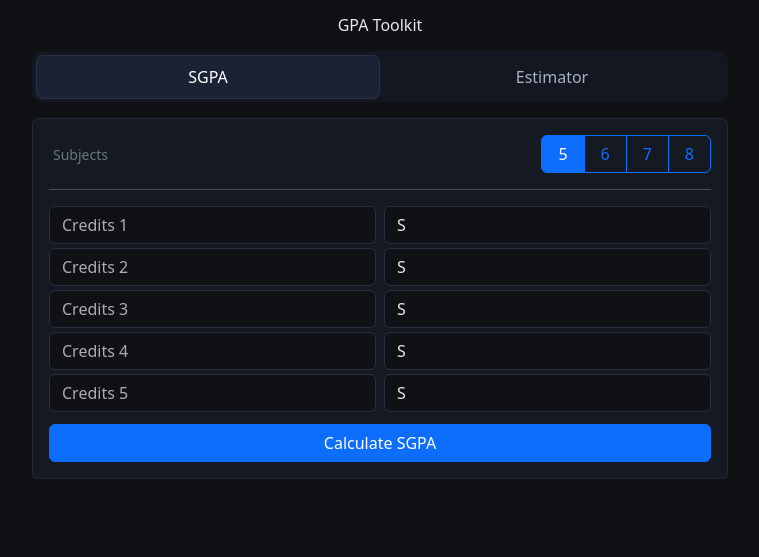
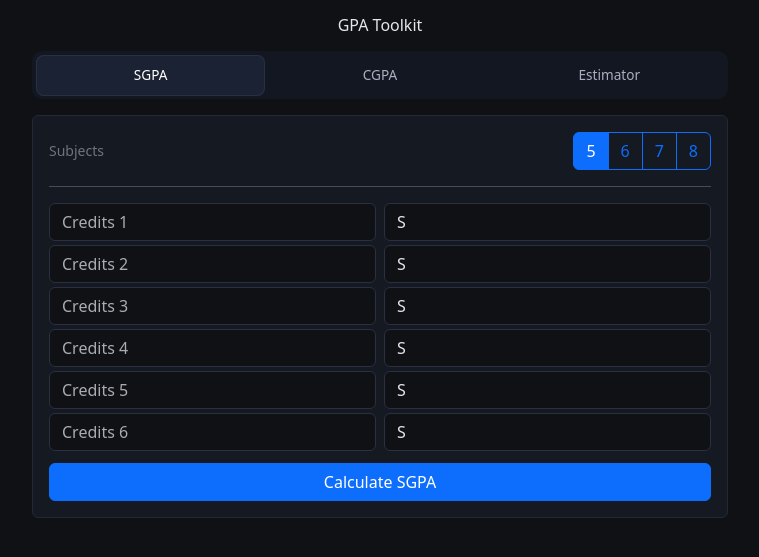
Before and after one commit to vamshi-afk/cgpa-calculator, a Flask app: page / in a window 1280 px wide. Shown: the top 557 px of the page, without its empty margins (260-1019 px from the left). Run offline with Flask 3, Linux system fonts and the light colour scheme.

Commit message:
Refactor index.html for improved tab functionality

```diff
--- a/templates/index.html
+++ b/templates/index.html
@@ -6,55 +6,21 @@
 <title>GPA Toolkit</title>
 
 <link href="https://cdn.jsdelivr.net/npm/bootstrap@5.3.3/dist/css/bootstrap.min.css" rel="stylesheet">
-<script src="https://cdn.jsdelivr.net/npm/bootstrap@5.3.3/dist/js/bootstrap.bundle.min.js"></script>
 
 <style>
-body { background:#0f1115; color:#e6e6e6; }
-.container { max-width:720px; }
-
-.card {
-  background:#151922;
-  border:1px solid #232838;
-}
-
-.nav-tabs {
-  border:none;
-  background:#121722;
-  border-radius:10px;
-  padding:4px;
-}
-.nav-tabs .nav-item { width:50%; }
-
-.nav-tabs .nav-link {
-  border:none;
-  border-radius:8px;
-  color:#aab0c0;
-  padding:10px 0;
-}
-.nav-tabs .nav-link.active {
-  background:#1b2233;
-  color:#fff;
-  box-shadow:inset 0 0 0 1px #2a3042;
-}
-
-.form-control, .form-select {
-  background:#0f1115;
-  border:1px solid #2a3042;
-  color:#e6e6e6;
-}
-.form-control:focus, .form-select:focus {
-  border-color:#4c7dff;
-  box-shadow:none;
-}
-
-.alert-success { background:#143022; border:none; color:#6ee7b7; }
-.alert-info { background:#10263f; border:none; color:#7dd3fc; }
-
-.tab-pane:not(.show) { display:none; }
-
-@media (max-width:576px){
-  .container { padding:8px; }
-}
+body{background:#0f1115;color:#e6e6e6;}
+.container{max-width:720px;}
+.card{background:#151922;border:1px solid #232838;}
+.nav-tabs{border:none;background:#121722;border-radius:10px;padding:4px;}
+.nav-tabs .nav-item{width:33.33%;}
+.nav-tabs .nav-link{border:none;border-radius:8px;color:#aab0c0;padding:10px 0;font-size:0.85rem;}
+.nav-tabs .nav-link.active{background:#1b2233;color:#fff;box-shadow:inset 0 0 0 1px #2a3042;}
+.form-control,.form-select{background:#0f1115;border:1px solid #2a3042;color:#e6e6e6;}
+.form-control:focus,.form-select:focus{border-color:#4c7dff;box-shadow:none;}
+.alert-success{background:#143022;border:none;color:#6ee7b7;}
+.alert-info{background:#10263f;border:none;color:#7dd3fc;}
+.alert-warning{background:#1f1a09;border:none;color:#fcd34d;}
+.tab-pane:not(.show){display:none;}
 </style>
 </head>
 
@@ -64,142 +30,196 @@ body { background:#0f1115; color:#e6e6e6; }
 
 <h6 class="text-center mb-3">GPA Toolkit</h6>
 
-<!-- Tabs -->
 <ul class="nav nav-tabs nav-fill mb-3">
 <li class="nav-item">
-    <button class="nav-link {% if active_tab=='sgpa' %}active{% endif %}"
-            data-bs-toggle="tab" data-bs-target="#sgpa">SGPA</button>
+<button class="nav-link active" onclick="switchTab(event,'sgpa')">SGPA</button>
 </li>
 <li class="nav-item">
-    <button class="nav-link {% if active_tab=='estimator' %}active{% endif %}"
-            data-bs-toggle="tab" data-bs-target="#estimator">Estimator</button>
+<button class="nav-link" onclick="switchTab(event,'cgpa')">CGPA</button>
+</li>
+<li class="nav-item">
+<button class="nav-link" onclick="switchTab(event,'estimator')">Estimator</button>
 </li>
 </ul>
 
-<div class="tab-content">
-
-<!-- SGPA -->
-<div class="tab-pane fade {% if active_tab=='sgpa' %}show active{% endif %}" id="sgpa">
-<div class="card"><div class="card-body">
-
-<form method="POST" action="/sgpa">
+<!-- ================= SGPA TAB ================= -->
+<div id="sgpaTab" class="card">
+<div class="card-body">
 
 <div class="d-flex justify-content-between align-items-center mb-2">
+<small class="text-secondary">Subjects</small>
 
-  <div class="ps-1">
-    <small class="text-secondary">Subjects</small>
+<div class="btn-group" role="group">
+
+<input type="radio" class="btn-check" name="subjectCount" id="sub5" checked>
+<label class="btn btn-outline-primary" for="sub5" onclick="setSubjects(5)">5</label>
+
+<input type="radio" class="btn-check" name="subjectCount" id="sub6">
+<label class="btn btn-outline-primary" for="sub6" onclick="setSubjects(6)">6</label>
+
+<input type="radio" class="btn-check" name="subjectCount" id="sub7">
+<label class="btn btn-outline-primary" for="sub7" onclick="setSubjects(7)">7</label>
+
+<input type="radio" class="btn-check" name="subjectCount" id="sub8">
+<label class="btn btn-outline-primary" for="sub8" onclick="setSubjects(8)">8</label>
+
 </div>
 
-<div class="btn-group">
-
-{% for n in range(5,9) %}
-<input type="radio" class="btn-check" name="subject_count"
-       id="sub{{n}}" {% if n==5 %}checked{% endif %}
-       onclick="generateSubjects({{n}})">
-<label class="btn btn-outline-primary px-3" for="sub{{n}}">{{n}}</label>
-{% endfor %}
-</div>
 </div>
 
 <hr>
 
 <div id="subjects"></div>
 
-<button class="btn btn-primary w-100 mt-2">Calculate SGPA</button>
-</form>
+<button class="btn btn-primary w-100 mt-2" onclick="calculateSGPA()">Calculate SGPA</button>
 
-{% if sgpa %}
-<div class="alert alert-success mt-3 d-flex justify-content-between">
-  <small>Your SGPA</small>
-  <strong>{{ sgpa }}</strong>
-</div>
-{% endif %}
-
-</div></div>
-</div>
-
-<!-- ESTIMATOR -->
-<div class="tab-pane fade {% if active_tab=='estimator' %}show active{% endif %}" id="estimator">
-<div class="card"><div class="card-body">
-
-<form method="POST" action="/estimator">
-
-<input type="number" step="0.01" name="current_cgpa" class="form-control mb-2"
-       placeholder="Current CGPA" value="{{ est_current_cgpa }}" required>
-
-<input type="number" step="1" name="current_credits" class="form-control mb-2"
-       placeholder="Total Credits" value="{{ est_current_credits }}" required>
-
-<input type="number" step="1" name="sem_credits" class="form-control mb-2"
-       placeholder="Semester Credits" value="{{ est_sem_credits }}" required>
-
-<input type="number" step="0.01" name="target_cgpa" class="form-control mb-2"
-       placeholder="Target CGPA" value="{{ est_target_cgpa }}" required>
-
-<button class="btn btn-success w-100">Required SGPA</button>
-</form>
-
-{% if required_sgpa %}
-<div class="alert alert-info mt-3">
-  <strong>{{ required_sgpa }}</strong><br>
-  <small>{{ message }}</small>
-</div>
-{% endif %}
-
-</div></div>
-</div>
+<div id="sgpaResult" class="alert alert-success mt-3 d-none"></div>
 
 </div>
 </div>
 
+<!-- ================= CGPA TAB ================= -->
+<div id="cgpaTab" class="card d-none">
+<div class="card-body">
+
+<input id="cgpaCurrentCgpa" type="number" step="0.01" class="form-control mb-2" placeholder="Current CGPA">
+<input id="cgpaCurrentCredits" type="number" step="1" class="form-control mb-2" placeholder="Total Credits So Far">
+<input id="cgpaSemCredits" type="number" step="1" class="form-control mb-2" placeholder="Semester Credits">
+<input id="cgpaSemSgpa" type="number" step="0.001" class="form-control mb-2" placeholder="Semester SGPA">
+
+<button class="btn btn-warning w-100" onclick="calculateCGPA()">Calculate CGPA</button>
+
+<div id="cgpaResult" class="alert alert-warning mt-3 d-none"></div>
+
+</div>
+</div>
+
+<!-- ================= ESTIMATOR TAB ================= -->
+<div id="estimatorTab" class="card d-none">
+<div class="card-body">
+
+<input id="currentCgpa" type="number" step="0.01" class="form-control mb-2" placeholder="Current CGPA">
+<input id="currentCredits" type="number" step="1" class="form-control mb-2" placeholder="Total Credits">
+<input id="semCredits" type="number" step="1" class="form-control mb-2" placeholder="Semester Credits">
+<input id="targetCgpa" type="number" step="0.01" class="form-control mb-2" placeholder="Target CGPA">
+
+<button class="btn btn-success w-100" onclick="calculateEstimator()">Required SGPA</button>
+
+<div id="estimatorResult" class="alert alert-info mt-3 d-none"></div>
+
+</div>
+</div>
+
+</div>
+
 <script>
-function generateSubjects(count, oldCredits=[], oldGrades=[]) {
+const gradePoints={S:10,"A+":9,A:8,"B+":7,B:6,C:5,D:2,E:1,NC:0};
+
+// ================= TAB SWITCH =================
+function switchTab(e,tab){
+document.querySelectorAll(".nav-link").forEach(t=>t.classList.remove("active"));
+e.target.classList.add("active");
+
+document.getElementById("sgpaTab").classList.toggle("d-none",tab!=="sgpa");
+document.getElementById("cgpaTab").classList.toggle("d-none",tab!=="cgpa");
+document.getElementById("estimatorTab").classList.toggle("d-none",tab!=="estimator");
+
+localStorage.setItem("activeTab",tab);
+}
+
+// ================= SUBJECT GENERATOR =================
+function setSubjects(n){
 const container=document.getElementById("subjects");
 container.innerHTML="";
-  const grades=["S","A+","A","B+","B","C","P","D","E","NC"];
-
-  for(let i=0;i<count;i++){
+for(let i=1;i<=n;i++){
 container.innerHTML+=`
 <div class="row g-2 mb-1">
 <div class="col-6">
-        <input type="number" step="1" name="credits" class="form-control"
-               placeholder="Credits ${i+1}" value="${oldCredits[i]||''}" required>
+<input type="number" class="form-control credits" placeholder="Credits ${i}" step="1">
 </div>
 <div class="col-6">
-        <select name="grade" class="form-select">
-          ${grades.map(g=>`<option ${g===oldGrades[i]?"selected":""}>${g}</option>`).join("")}
+<select class="form-select grades">
+<option>S</option><option>A+</option><option>A</option>
+<option>B+</option><option>B</option><option>C</option>
+<option>D</option><option>E</option><option>NC</option>
 </select>
 </div>
 </div>`;
 }
 }
 
-document.addEventListener("DOMContentLoaded",()=>{
-  const nav=performance.getEntriesByType("navigation")[0]?.type;
+// ================= SGPA =================
+function calculateSGPA(){
+const credits=[...document.querySelectorAll(".credits")].map(x=>parseFloat(x.value)||0);
+const grades=[...document.querySelectorAll(".grades")].map(x=>gradePoints[x.value]);
 
-  if(nav==="reload"){
-    document.querySelectorAll("form").forEach(f=>f.reset());
-    document.getElementById("subjects").innerHTML="";
-    generateSubjects(5);
-    return;
+let totalP=0,totalC=0;
+for(let i=0;i<credits.length;i++){
+totalP+=credits[i]*grades[i];
+totalC+=credits[i];
+}
+if(!totalC)return;
+
+const sgpa=(totalP/totalC).toFixed(3);
+const box=document.getElementById("sgpaResult");
+box.innerHTML=`<small>Your SGPA</small><strong class="float-end">${sgpa}</strong>`;
+box.classList.remove("d-none");
 }
 
-  const oldCredits={{ old_credits|tojson if old_credits else 'null' }};
-  const oldGrades={{ old_grades|tojson if old_grades else 'null' }};
+// ================= CGPA =================
+function calculateCGPA(){
+const prevCgpa=parseFloat(document.getElementById("cgpaCurrentCgpa").value);
+const prevCredits=parseFloat(document.getElementById("cgpaCurrentCredits").value);
+const semCredits=parseFloat(document.getElementById("cgpaSemCredits").value);
+const semSgpa=parseFloat(document.getElementById("cgpaSemSgpa").value);
 
-  if(oldCredits) generateSubjects(oldCredits.length,oldCredits,oldGrades);
-  else generateSubjects(5);
+if(!prevCgpa||!prevCredits||!semCredits||!semSgpa)return;
 
-  // Keep tab in URL
-  document.querySelectorAll('[data-bs-toggle="tab"]').forEach(tab=>{
-    tab.addEventListener('shown.bs.tab',e=>{
-      const id=e.target.dataset.bsTarget.replace("#","");
-      const url=new URL(window.location);
-      url.searchParams.set("tab",id);
-      history.replaceState(null,"",url);
-    });
-  });
-});
+const newCgpa=((prevCgpa*prevCredits)+(semSgpa*semCredits))/(prevCredits+semCredits);
+const box=document.getElementById("cgpaResult");
+box.innerHTML=`<small>Updated CGPA</small><strong class="float-end">${newCgpa.toFixed(3)}</strong>`;
+box.classList.remove("d-none");
+}
+
+// ================= ESTIMATOR =================
+function calculateEstimator(){
+const c=parseFloat(currentCgpa.value);
+const tc=parseFloat(currentCredits.value);
+const sc=parseFloat(semCredits.value);
+const t=parseFloat(targetCgpa.value);
+
+if(!c||!tc||!sc||!t)return;
+
+const req=((t*(tc+sc))-(c*tc))/sc;
+const val=req.toFixed(3);
+
+let msg="Target achievable";
+if(req>10)msg="Target not achievable";
+if(req<0)msg="Already achieved";
+
+const box=document.getElementById("estimatorResult");
+box.innerHTML=`<strong>${val}</strong><br><small>${msg}</small>`;
+box.classList.remove("d-none");
+}
+
+// ================= RESTORE TAB AFTER REFRESH =================
+const savedTab=localStorage.getItem("activeTab");
+
+if(savedTab==="cgpa"){
+document.querySelectorAll(".nav-link").forEach(t=>t.classList.remove("active"));
+document.querySelectorAll(".nav-link")[1].classList.add("active");
+document.getElementById("sgpaTab").classList.add("d-none");
+document.getElementById("cgpaTab").classList.remove("d-none");
+document.getElementById("estimatorTab").classList.add("d-none");
+} else if(savedTab==="estimator"){
+document.querySelectorAll(".nav-link").forEach(t=>t.classList.remove("active"));
+document.querySelectorAll(".nav-link")[2].classList.add("active");
+document.getElementById("sgpaTab").classList.add("d-none");
+document.getElementById("estimatorTab").classList.remove("d-none");
+}
+
+// Default subjects
+setSubjects(6);
 </script>
 
 </body>
```
Lines whose indentation alone changed are shown as unchanged.
